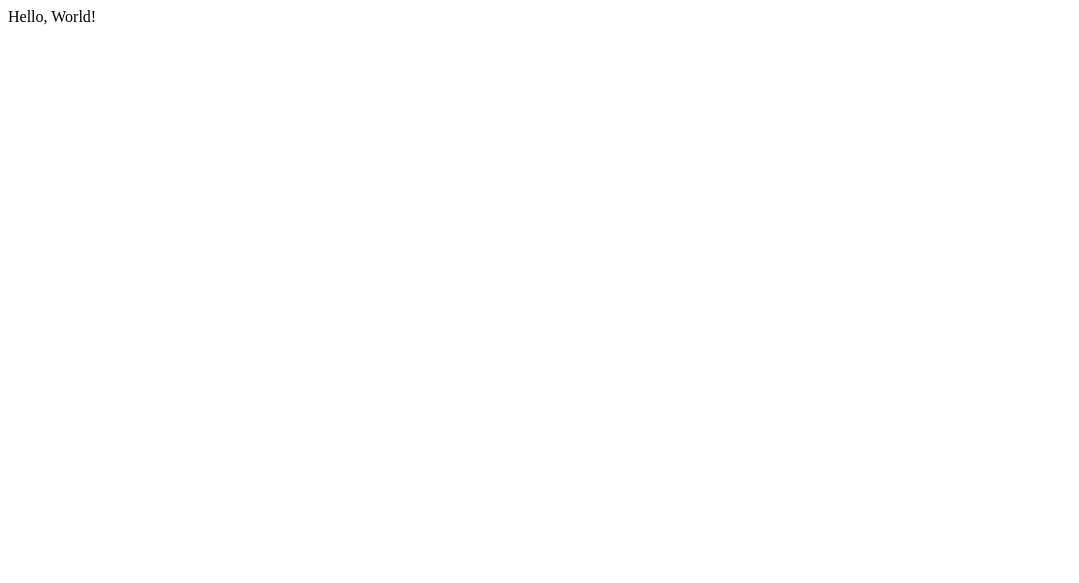
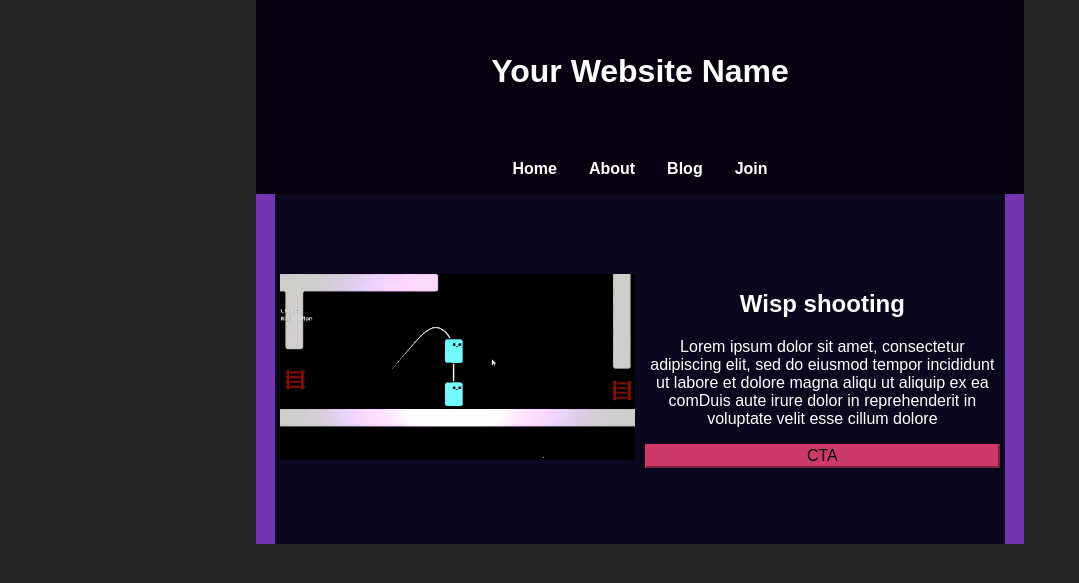
Before and after one commit to 43cGames/43c_website, a Flask app: page / in a window 1280 px wide. Before the commit the part shown is almost empty. Shown: the top 583 px of the page, without its empty margins (0-1079 px from the left). Run offline with Flask 3, Linux system fonts and the light colour scheme.

Commit message:
added gif for side

```diff
--- a/app/__init__.py
+++ b/app/__init__.py
@@ -1,6 +1,6 @@
 import os
 
-from flask import Flask
+from flask import Flask, Blueprint, render_template
 from app.extensions import db
 
 def setup_models(app: Flask) -> None:
@@ -8,10 +8,10 @@ def setup_models(app: Flask) -> None:
 
     db.init_app(app)
 
-def setup_blueprints(app: Flask) -> None:
-    from app.home_blueprint import home_blueprint
+# def setup_blueprints(app: Flask) -> None:
+#     from app.home_blueprint import home_blueprint
 
-    app.register_blueprint(home_blueprint)
+#     app.register_blueprint(home_blueprint)
 
 def create_app():
     app = Flask(__name__, instance_relative_config=True)
@@ -19,7 +19,7 @@ def create_app():
     app.config.from_object("app.config.DevelopmentConfig")
 
     setup_models(app)
-    setup_blueprints(app)
+    # setup_blueprints(app)
 
     with app.app_context():
         db.create_all()
@@ -30,6 +30,6 @@ def create_app():
 
     @app.route('/')
     def index():
-        return 'Hello, World!'
+        return render_template("layout.html")
 
     return app
--- a/app/static/style.css
+++ b/app/static/style.css
@@ -11,7 +11,7 @@ body {
 .container {
   width: 60%;
   margin: auto;
-  padding: 2em 0;
+  /* padding: 1em 0; */
   background-color: #0D061F;
 }
 
@@ -50,7 +50,7 @@ section {
   display: flex;
   justify-content: space-between;
   align-items: center;
-  padding: 1em 0;
+  /* padding: 1em 0; */
   text-align: center;
 }
 
@@ -58,6 +58,11 @@ section {
 .right-column {
   width: 48%; /* Adjust the width as needed */
   padding: 0.3em;
+}
+
+.left-column img {
+  max-width: 100%;
+  max-height: 100%;
 }
 
 .right-column button {
@@ -68,6 +73,20 @@ section {
   box-sizing: border-box; /* Include padding in the width calculation */
   max-width: none; /* Reset max-width to allow full width */
 }
+
+.vertical-images {
+  max-height: 350px;
+  display: flex;
+  flex-direction: column;
+  overflow: hidden;
+}
+
+.vertical-images img {
+  width: 100%; /* Make sure the image takes the full width of its container */
+  height: auto; /* Maintain the aspect ratio of the image */
+  display: block; /* Remove extra space below the image */
+}
+
 
 /* Apply styles for screens larger than 200px */
 @media only screen and (max-width: 500px) {
--- a/app/templates/layout.html
+++ b/app/templates/layout.html
@@ -7,7 +7,7 @@
 
     <title>43c</title>
 
-    <link rel="icon" type="image/x-icon" href="/img/test_image.png">
+    <link rel="icon" type="image/x-icon" href="img/test_image.png">
 
     {% block head %}
       <link rel="stylesheet" href="/static/style.css">
@@ -40,17 +40,23 @@
     </nav>
 
     <section>
+      <div class="vertical-images">
+        <img src="{{ url_for('static', filename='img/pixel_bar.gif') }}" alt="Skinny Image 1">
+      </div>
+
       <div class="left-column">
-          <img src="/img/test_image.png" alt="Your Image">
+          <img src="{{ url_for('static', filename='img/image1.png') }}" alt="Image">
       </div>
       <div class="right-column">
           <h2>Wisp shooting</h2>
           <p>Lorem ipsum dolor sit amet, consectetur adipiscing elit, sed do eiusmod tempor incididunt ut labore et dolore magna aliqu ut aliquip ex ea comDuis aute irure dolor in reprehenderit in voluptate velit esse cillum dolore</p>
           <button>CTA</button>
       </div>
-    </section>
 
-      <!-- Repeat the above structure for additional blog posts -->
+      <div class="vertical-images">
+        <img src="{{ url_for('static', filename='img/pixel_bar.gif') }}" alt="Skinny Image 2">
+      </div>
+
     </section>
   </div>
 
```
Also changed, not shown: app/static/img/image1.png (added), app/static/img/pixel_bar.gif (added), app/static/img/test_image.png (renamed from app/img/test_image.png).
